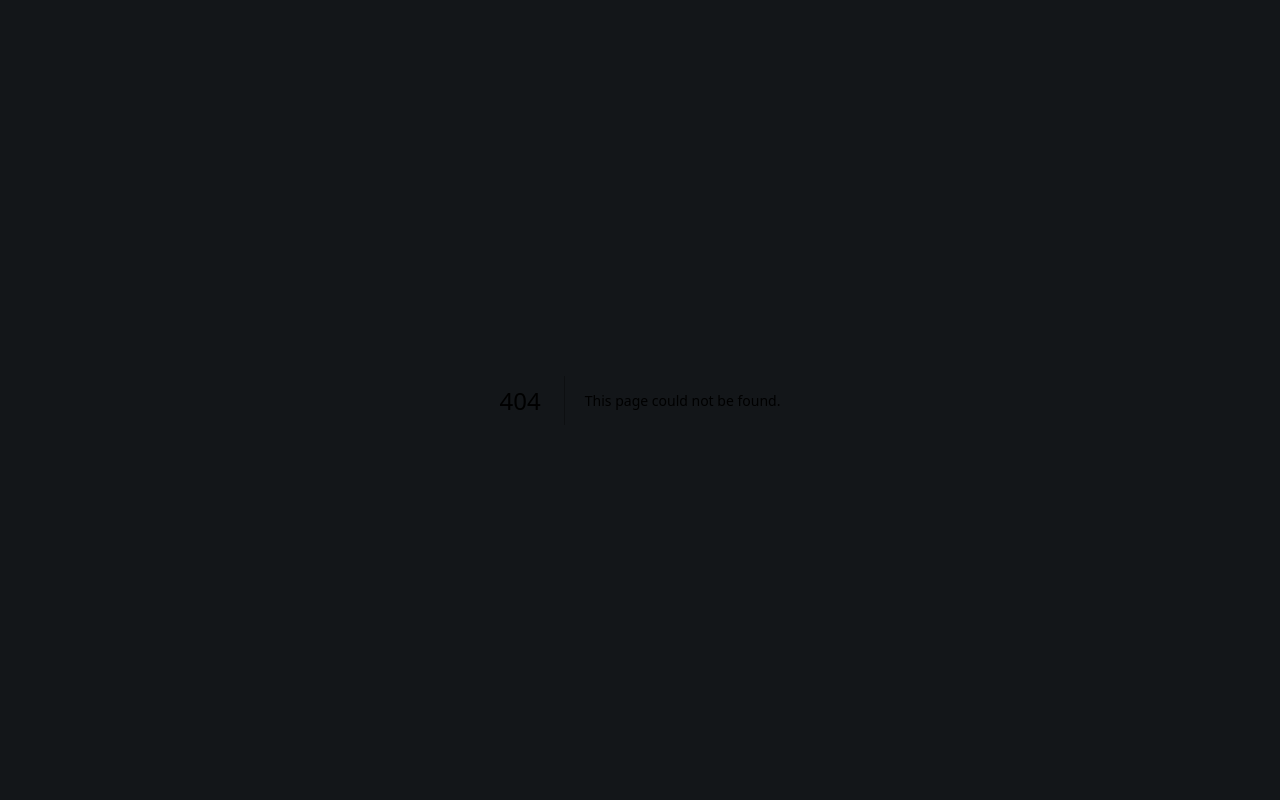
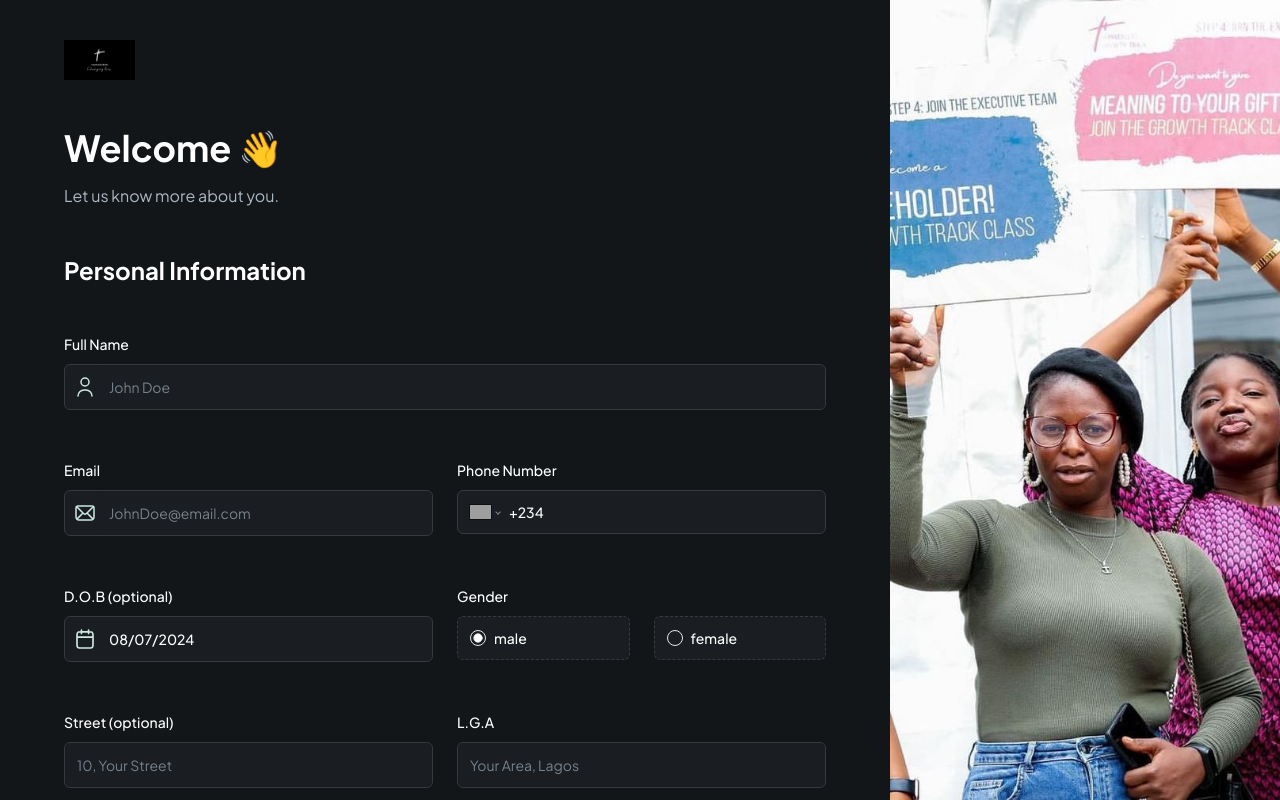
Before and after one commit to Sulaimon-Omotosho/Growth-Tracker, a Next.js app: page /member/1/register in a window 1280 px wide. Before the commit this address had no page. Built offline with nearby package versions, Linux system fonts and the light colour scheme; grey boxes are pictures that could not be loaded.

Commit message:
Feat: Register Page Done

```diff
--- /dev/null
+++ b/app/member/[userId]/register/page.tsx
@@ -0,0 +1,41 @@
+'use client'
+
+import RegisterForm from '@/components/forms/RegisterForm'
+// import { getUser } from '@/lib/actions/patient.actions'
+import Image from 'next/image'
+import Link from 'next/link'
+import React from 'react'
+
+const Register = async ({ params: { userId } }: SearchParamProps) => {
+  // const user = await getUser(userId)
+
+  return (
+    <div className='flex h-screen max-h-screen'>
+      <section className='remove-scrollbar container '>
+        <div className='sub-container max-w-[860px] flex-1 flex-col py-10'>
+          <Image
+            src='/assets/images/HICC-logo.jpg'
+            height={1000}
+            width={1000}
+            alt='HICC'
+            className='mb-12 h-10 w-fit'
+          />
+
+          <RegisterForm user='testing' />
+
+          <p className='copyright py-12'>© 2024 Growth Track</p>
+        </div>
+      </section>
+
+      <Image
+        src='/assets/images/Growthtrack-img1.jpg'
+        height={1000}
+        width={1000}
+        alt='Growth Track'
+        className='side-img max-w-[390px]'
+      />
+    </div>
+  )
+}
+
+export default Register
--- a/app/page.tsx
+++ b/app/page.tsx
@@ -28,7 +28,6 @@ export default async function Home() {
           >
             <Button className={'shad-primary-btn w-full'}>Welcome</Button>
           </Link>
-          {/* <PatientForms /> */}
 
           <div className='text-14-regular mt-20 flex justify-between'>
             <p className='justify-items-end text-dark-600 xl:text-left'>
--- a/components/forms/RegisterForm.tsx
+++ b/components/forms/RegisterForm.tsx
@@ -1,344 +1,332 @@
-// 'use client'
+'use client'
 
-// import { zodResolver } from '@hookform/resolvers/zod'
-// import { useForm } from 'react-hook-form'
-// import { z } from 'zod'
-// import { Form, FormControl } from '@/components/ui/form'
-// // import CustomFormField from '../CustomFormField'
-// import SubmitButton from '../SubmitButton'
-// import { useState } from 'react'
-// // import { PatientFormValidation } from '@/lib/validation'
-// import { useRouter } from 'next/navigation'
-// // import { registerPatient } from '@/lib/actions/patient.actions'
-// import { FormFieldType } from './PatientForms'
-// import { RadioGroup, RadioGroupItem } from '../ui/radio-group'
-// import {
-//   Doctors,
-//   GenderOptions,
-//   IdentificationTypes,
-//   PatientFormDefaultValues,
-// } from '@/constants'
-// import { Label } from '../ui/label'
+import { zodResolver } from '@hookform/resolvers/zod'
+import { useForm } from 'react-hook-form'
+import { z } from 'zod'
+import { Form, FormControl } from '@/components/ui/form'
+// import CustomFormField from '../CustomFormField'
+import SubmitButton from '../SubmitButton'
+import { useState } from 'react'
 // import { PatientFormValidation } from '@/lib/validation'
-// import CustomFormField from '../CustomFormField'
-// // import { SelectItem } from '../ui/select'
-// // import Image from 'next/image'
-// // import FileUploader from '../FileUploader'
+import { useRouter } from 'next/navigation'
+// import { registerPatient } from '@/lib/actions/patient.actions'
+import { FormFieldType } from './LoginInForm'
+import { RadioGroup, RadioGroupItem } from '../ui/radio-group'
+import {
+  Doctors,
+  GenderOptions,
+  IdentificationTypes,
+  MaritalStatus,
+  PatientFormDefaultValues,
+} from '@/constants'
+import { Label } from '../ui/label'
+import { PatientFormValidation } from '@/lib/validation'
+import CustomFormField from '../CustomFormField'
+import Image from 'next/image'
+import { SelectItem } from '../ui/select'
+// import { SelectItem } from '../ui/select'
+// import Image from 'next/image'
+// import FileUploader from '../FileUploader'
 
-// const RegisterForm = ({ user }: { user: User }) => {
-//   const router = useRouter()
-//   const [isLoading, setIsLoading] = useState(false)
+const RegisterForm = ({ user }: { user: User }) => {
+  const router = useRouter()
+  const [isLoading, setIsLoading] = useState(false)
 
-//   const form = useForm<z.infer<typeof PatientFormValidation>>({
-//     resolver: zodResolver(PatientFormValidation),
-//     defaultValues: {
-//       ...PatientFormDefaultValues,
-//       name: '',
-//       email: '',
-//       phone: '',
-//     },
-//   })
+  const form = useForm<z.infer<typeof PatientFormValidation>>({
+    resolver: zodResolver(PatientFormValidation),
+    defaultValues: {
+      ...PatientFormDefaultValues,
+      name: '',
+      email: '',
+      phone: '',
+    },
+  })
 
-//   async function onSubmit(values: z.infer<typeof PatientFormValidation>) {
-//     setIsLoading(true)
+  async function onSubmit(values: z.infer<typeof PatientFormValidation>) {
+    setIsLoading(true)
 
-//     let formData
+    let formData
 
-//     if (
-//       values.identificationDocument &&
-//       values.identificationDocument.length > 0
-//     ) {
-//       const blobFile = new Blob([values.identificationDocument[0]], {
-//         type: values.identificationDocument[0].type,
-//       })
+    if (
+      values.identificationDocument &&
+      values.identificationDocument.length > 0
+    ) {
+      const blobFile = new Blob([values.identificationDocument[0]], {
+        type: values.identificationDocument[0].type,
+      })
 
-//       formData = new FormData()
-//       formData.append('blobFile', blobFile)
-//       formData.append('fileName', values.identificationDocument[0].name)
-//     }
+      formData = new FormData()
+      formData.append('blobFile', blobFile)
+      formData.append('fileName', values.identificationDocument[0].name)
+    }
 
-//     try {
-//       const patientData = {
-//         ...values,
-//         userId: user.$id,
-//         birthDate: new Date(values.birthDate),
-//         identificationDocument: formData,
-//       }
+    try {
+      const patientData = {
+        ...values,
+        userId: user.$id,
+        birthDate: new Date(values.birthDate),
+        identificationDocument: formData,
+      }
 
-//       // @ts-ignore
-//       const patient = await registerPatient(patientData)
+      // @ts-ignore
+      const patient = await registerPatient(patientData)
 
-//       if (patient) router.push(`/patients/${user.$id}/new-appointment`)
-//     } catch (error) {
-//       console.error(error)
-//     }
+      if (patient) router.push(`/patients/${user.$id}/new-appointment`)
+    } catch (error) {
+      console.error(error)
+    }
 
-//     setIsLoading(false)
-//   }
+    setIsLoading(false)
+  }
 
-//   return (
-//     <Form {...form}>
-//       <form
-//         onSubmit={form.handleSubmit(onSubmit)}
-//         className='space-y-12 flex-1'
-//       >
-//         <section className='space-y-4'>
-//           <h1 className='header'>Welcome 👋</h1>
-//           <p className='text-dark-700'>Let us know more about you.</p>
-//         </section>
-//         <section className='space-y-6'>
-//           <div className='mb-9 space-y-1'>
-//             <h2 className='sub-header'>Personal Information</h2>
-//           </div>
-//         </section>
+  return (
+    <Form {...form}>
+      <form
+        onSubmit={form.handleSubmit(onSubmit)}
+        className='space-y-12 flex-1'
+      >
+        <section className='space-y-4'>
+          <h1 className='header'>Welcome 👋</h1>
+          <p className='text-dark-700'>Let us know more about you.</p>
+        </section>
+        <section className='space-y-6'>
+          <div className='mb-9 space-y-1'>
+            <h2 className='sub-header'>Personal Information</h2>
+          </div>
+        </section>
 
-//         {/* FORM  */}
-//         <CustomFormField
-//           fieldType={FormFieldType.INPUT}
-//           control={form.control}
-//           name='name'
-//           label='Full Name'
-//           placeholder='John Doe'
-//           iconSrc='/assets/icons/user.svg'
-//           iconAlt='user'
-//         />
+        {/* FORM  */}
+        <CustomFormField
+          fieldType={FormFieldType.INPUT}
+          control={form.control}
+          name='name'
+          label='Full Name'
+          placeholder='John Doe'
+          iconSrc='/assets/icons/user.svg'
+          iconAlt='user'
+        />
 
-//         <div className='flex flex-col gap-6 xl:flex-row'>
-//           <CustomFormField
-//             fieldType={FormFieldType.INPUT}
-//             control={form.control}
-//             name='email'
-//             label='Email'
-//             placeholder='JohnDoe@email.com'
-//             iconSrc='/assets/icons/email.svg'
-//             iconAlt='email'
-//           />
+        <div className='flex flex-col gap-6 xl:flex-row'>
+          <CustomFormField
+            fieldType={FormFieldType.INPUT}
+            control={form.control}
+            name='email'
+            label='Email'
+            placeholder='JohnDoe@email.com'
+            iconSrc='/assets/icons/email.svg'
+            iconAlt='email'
+          />
 
-//           <CustomFormField
-//             fieldType={FormFieldType.PHONE_INPUT}
-//             control={form.control}
-//             name='phone'
-//             label='Phone Number'
-//             placeholder='+234 801 234 5678'
-//           />
-//         </div>
+          <CustomFormField
+            fieldType={FormFieldType.PHONE_INPUT}
+            control={form.control}
+            name='phone'
+            label='Phone Number'
+            placeholder='+234 801 234 5678'
+          />
+        </div>
 
-//         <div className='flex flex-col gap-6 xl:flex-row'>
-//           <CustomFormField
-//             fieldType={FormFieldType.DATE_PICKER}
-//             control={form.control}
-//             name='birthDate'
-//             label='D.O.B'
-//           />
+        <div className='flex flex-col gap-6 xl:flex-row'>
+          <CustomFormField
+            fieldType={FormFieldType.DATE_PICKER}
+            control={form.control}
+            name='birthDate'
+            label='D.O.B (optional)'
+          />
 
-//           <CustomFormField
-//             fieldType={FormFieldType.SKELETON}
-//             control={form.control}
-//             name='gender'
-//             label='Gender'
-//             renderSkeleton={(field) => (
-//               <FormControl>
-//                 <RadioGroup
-//                   className='flex h-11 gap-6 xl:justify-between'
-//                   onValueChange={field.onChange}
-//                   defaultValue={field.value}
-//                 >
-//                   {GenderOptions.map((option) => (
-//                     <div className='radio-group' key={option}>
-//                       <RadioGroupItem value={option} id={option} />
-//                       <Label htmlFor={option} className='cursor-pointer'>
-//                         {option}
-//                       </Label>
-//                     </div>
-//                   ))}
-//                 </RadioGroup>
-//               </FormControl>
-//             )}
-//           />
-//         </div>
+          <CustomFormField
+            fieldType={FormFieldType.SKELETON}
+            control={form.control}
+            name='gender'
+            label='Gender'
+            renderSkeleton={(field) => (
+              <FormControl>
+                <RadioGroup
+                  className='flex h-11 gap-6 xl:justify-between'
+                  onValueChange={field.onChange}
+                  defaultValue={field.value}
+                >
+                  {GenderOptions.map((option) => (
+                    <div className='radio-group' key={option}>
+                      <RadioGroupItem value={option} id={option} />
+                      <Label htmlFor={option} className='cursor-pointer'>
+                        {option}
+                      </Label>
+                    </div>
+                  ))}
+                </RadioGroup>
+              </FormControl>
+            )}
+          />
+        </div>
 
-//         <div className='flex flex-col gap-6 xl:flex-row'>
-//           <CustomFormField
-//             fieldType={FormFieldType.INPUT}
-//             control={form.control}
-//             name='address'
-//             label='Address'
-//             placeholder='10, Your Street, Lagos'
-//           />
-//           <CustomFormField
-//             fieldType={FormFieldType.INPUT}
-//             control={form.control}
-//             name='occupation'
-//             label='Occupation'
-//             placeholder='Your Job'
-//           />
-//         </div>
+        <div className='flex flex-col gap-6 xl:flex-row'>
+          <CustomFormField
+            fieldType={FormFieldType.INPUT}
+            control={form.control}
+            name='street'
+            label='Street (optional)'
+            placeholder='10, Your Street'
+          />
+          <CustomFormField
+            fieldType={FormFieldType.INPUT}
+            control={form.control}
+            name='area'
+            label='L.G.A'
+            placeholder='Your Area, Lagos'
+          />
+        </div>
 
-//         <div className='flex flex-col gap-6 xl:flex-row'>
-//           <CustomFormField
-//             fieldType={FormFieldType.INPUT}
-//             control={form.control}
-//             name='emergencyContactName'
-//             label='Emergency Contact Name'
-//             placeholder='Emergency Contact'
-//           />
+        <div className='flex flex-col gap-6 xl:flex-row'>
+          <CustomFormField
+            fieldType={FormFieldType.SELECT}
+            control={form.control}
+            name='maritalStatus'
+            label='Marital Status'
+            placeholder='Single'
+          >
+            {MaritalStatus.map((status) => (
+              <SelectItem key={status} value={status}>
+                <div className='flex cursor-pointer items-center gap-2'>
+                  <p>{status}</p>
+                </div>
+              </SelectItem>
+            ))}
+          </CustomFormField>
 
-//           <CustomFormField
-//             fieldType={FormFieldType.PHONE_INPUT}
-//             control={form.control}
-//             name='emergencyContactNumber'
-//             label='Emergency Contact Number'
-//             placeholder='+234 801 234 5678'
-//           />
-//         </div>
+          <CustomFormField
+            fieldType={FormFieldType.PHONE_INPUT}
+            control={form.control}
+            name='emergencyContactNumber'
+            label='Emergency Contact Number'
+            placeholder='+234 801 234 5678'
+          />
+        </div>
 
-//         <section className='space-y-6'>
-//           <div className='mb-9 space-y-1'>
-//             <h2 className='sub-header'>Medical Information</h2>
-//           </div>
-//         </section>
+        {/* <section className='space-y-6'>
+          <div className='mb-9 space-y-1'>
+            <h2 className='sub-header'>Interests</h2>
+          </div>
+        </section> */}
 
-//         {/* <CustomFormField
-//           fieldType={FormFieldType.SELECT}
-//           control={form.control}
-//           name='primaryPhysician'
-//           label='Primary care Physician'
-//           placeholder='Select A Physician'
-//         >
-//           {Doctors.map((doctor) => (
-//             <SelectItem key={doctor.name} value={doctor?.name}>
-//               <div className='flex cursor-pointer items-center gap-2'>
-//                 <Image
-//                   src={doctor.image}
-//                   width={32}
-//                   height={32}
-//                   alt='doctor'
-//                   className='rounded-full border border-dark-500'
-//                 />
-//                 <p>{doctor.name}</p>
-//               </div>
-//             </SelectItem>
-//           ))}
-//         </CustomFormField> */}
+        {/* <div className='flex flex-col gap-6 xl:flex-row'>
+          <CustomFormField
+            fieldType={FormFieldType.INPUT}
+            control={form.control}
+            name='insuranceProvider'
+            label='Insurance Provider'
+            placeholder='Insurance Provider'
+          />
+          <CustomFormField
+            fieldType={FormFieldType.PHONE_INPUT}
+            control={form.control}
+            name='insurancePolicyNumber'
+            label='Insurance Policy Number'
+            placeholder='+234 801 234 5678'
+          />
+        </div> */}
 
-//         <div className='flex flex-col gap-6 xl:flex-row'>
-//           <CustomFormField
-//             fieldType={FormFieldType.INPUT}
-//             control={form.control}
-//             name='insuranceProvider'
-//             label='Insurance Provider'
-//             placeholder='Insurance Provider'
-//           />
-//           <CustomFormField
-//             fieldType={FormFieldType.PHONE_INPUT}
-//             control={form.control}
-//             name='insurancePolicyNumber'
-//             label='Insurance Policy Number'
-//             placeholder='+234 801 234 5678'
-//           />
-//         </div>
+        {/* <div className='flex flex-col gap-6 xl:flex-row'>
+          <CustomFormField
+            fieldType={FormFieldType.TEXTAREA}
+            control={form.control}
+            name='allergies'
+            label='Allergies (if any)'
+            placeholder='Allergies...'
+          />
+          <CustomFormField
+            fieldType={FormFieldType.TEXTAREA}
+            control={form.control}
+            name='currentMedication'
+            label='Current Medication (if any)'
+            placeholder='Medications...'
+          />
+        </div> */}
 
-//         <div className='flex flex-col gap-6 xl:flex-row'>
-//           <CustomFormField
-//             fieldType={FormFieldType.TEXTAREA}
-//             control={form.control}
-//             name='allergies'
-//             label='Allergies (if any)'
-//             placeholder='Allergies...'
-//           />
-//           <CustomFormField
-//             fieldType={FormFieldType.TEXTAREA}
-//             control={form.control}
-//             name='currentMedication'
-//             label='Current Medication (if any)'
-//             placeholder='Medications...'
-//           />
-//         </div>
+        {/* <div className='flex flex-col gap-6 xl:flex-row'>
+          <CustomFormField
+            fieldType={FormFieldType.TEXTAREA}
+            control={form.control}
+            name='pastMedicalHistory'
+            label='Medical History (if any)'
+            placeholder='History...'
+          />
+          <CustomFormField
+            fieldType={FormFieldType.TEXTAREA}
+            control={form.control}
+            name='familyMedicalHistory'
+            label='Family Medical History (if any)'
+            placeholder='History...'
+          />
+        </div> */}
 
-//         <div className='flex flex-col gap-6 xl:flex-row'>
-//           <CustomFormField
-//             fieldType={FormFieldType.TEXTAREA}
-//             control={form.control}
-//             name='pastMedicalHistory'
-//             label='Medical History (if any)'
-//             placeholder='History...'
-//           />
-//           <CustomFormField
-//             fieldType={FormFieldType.TEXTAREA}
-//             control={form.control}
-//             name='familyMedicalHistory'
-//             label='Family Medical History (if any)'
-//             placeholder='History...'
-//           />
-//         </div>
+        {/* <section className='space-y-6'>
+          <div className='mb-9 space-y-1'>
+            <h2 className='sub-header'>Identification and Verification</h2>
+          </div>
+        </section> */}
 
-//         <section className='space-y-6'>
-//           <div className='mb-9 space-y-1'>
-//             <h2 className='sub-header'>Identification and Verification</h2>
-//           </div>
-//         </section>
+        {/* <CustomFormField
+          fieldType={FormFieldType.SELECT}
+          control={form.control}
+          name='identificationType'
+          label='Identification Type'
+          placeholder='Select Identification'
+        >
+          {IdentificationTypes.map((type) => (
+            <SelectItem key={type} value={type}>
+              {type}
+            </SelectItem>
+          ))}
+        </CustomFormField> */}
+        {/* <CustomFormField
+          fieldType={FormFieldType.INPUT}
+          control={form.control}
+          name='identificationNumber'
+          label='Identification number'
+          placeholder='123456789'
+        /> */}
+        {/* <CustomFormField
+          fieldType={FormFieldType.SKELETON}
+          control={form.control}
+          name='identificationDocument'
+          label='Copy Of Document'
+          renderSkeleton={(field) => (
+            <FormControl>
+              <FileUploader files={field.value} onChange={field.onChange} />
+            </FormControl>
+          )}
+        /> */}
 
-//         {/* <CustomFormField
-//           fieldType={FormFieldType.SELECT}
-//           control={form.control}
-//           name='identificationType'
-//           label='Identification Type'
-//           placeholder='Select Identification'
-//         >
-//           {IdentificationTypes.map((type) => (
-//             <SelectItem key={type} value={type}>
-//               {type}
-//             </SelectItem>
-//           ))}
-//         </CustomFormField> */}
-//         <CustomFormField
-//           fieldType={FormFieldType.INPUT}
-//           control={form.control}
-//           name='identificationNumber'
-//           label='Identification number'
-//           placeholder='123456789'
-//         />
-//         {/* <CustomFormField
-//           fieldType={FormFieldType.SKELETON}
-//           control={form.control}
-//           name='identificationDocument'
-//           label='Copy Of Document'
-//           renderSkeleton={(field) => (
-//             <FormControl>
-//               <FileUploader files={field.value} onChange={field.onChange} />
-//             </FormControl>
-//           )}
-//         /> */}
+        <section className='space-y-6'>
+          <div className='mb-9 space-y-1'>
+            <h2 className='sub-header'>Consent and Privacy</h2>
+          </div>
+        </section>
 
-//         <section className='space-y-6'>
-//           <div className='mb-9 space-y-1'>
-//             <h2 className='sub-header'>Consent and Privacy</h2>
-//           </div>
-//         </section>
+        {/* <CustomFormField
+          fieldType={FormFieldType.CHECKBOX}
+          control={form.control}
+          name='treatmentConsent'
+          label='I consent to being treated'
+        /> */}
+        <CustomFormField
+          fieldType={FormFieldType.CHECKBOX}
+          control={form.control}
+          name='disclosureConsent'
+          label='I consent to full disclosure of information'
+        />
+        <CustomFormField
+          fieldType={FormFieldType.CHECKBOX}
+          control={form.control}
+          name='privacyConsent'
+          label='I consent to privacy policy'
+        />
 
-//         <CustomFormField
-//           fieldType={FormFieldType.CHECKBOX}
-//           control={form.control}
-//           name='treatmentConsent'
-//           label='I consent to being treated'
-//         />
-//         <CustomFormField
-//           fieldType={FormFieldType.CHECKBOX}
-//           control={form.control}
-//           name='disclosureConsent'
-//           label='I consent to full disclosure of information'
-//         />
-//         <CustomFormField
-//           fieldType={FormFieldType.CHECKBOX}
-//           control={form.control}
-//           name='privacyConsent'
-//           label='I consent to privacy policy'
-//         />
+        <SubmitButton isLoading={isLoading}>Get Started</SubmitButton>
+      </form>
+    </Form>
+  )
+}
 
-//         <SubmitButton isLoading={isLoading}>Get Started</SubmitButton>
-//       </form>
-//     </Form>
-//   )
-// }
-
-// export default RegisterForm
+export default RegisterForm
--- a/constants/index.ts
+++ b/constants/index.ts
@@ -1,4 +1,4 @@
-export const GenderOptions = ['male', 'female', 'other']
+export const GenderOptions = ['male', 'female']
 
 export const PatientFormDefaultValues = {
   firstName: '',
@@ -39,6 +39,8 @@ export const IdentificationTypes = [
   'Student ID Card',
   'Voter ID Card',
 ]
+
+export const MaritalStatus = ['Single', 'Married', 'Divorced', 'Widowed']
 
 export const Doctors = [
   {
```
